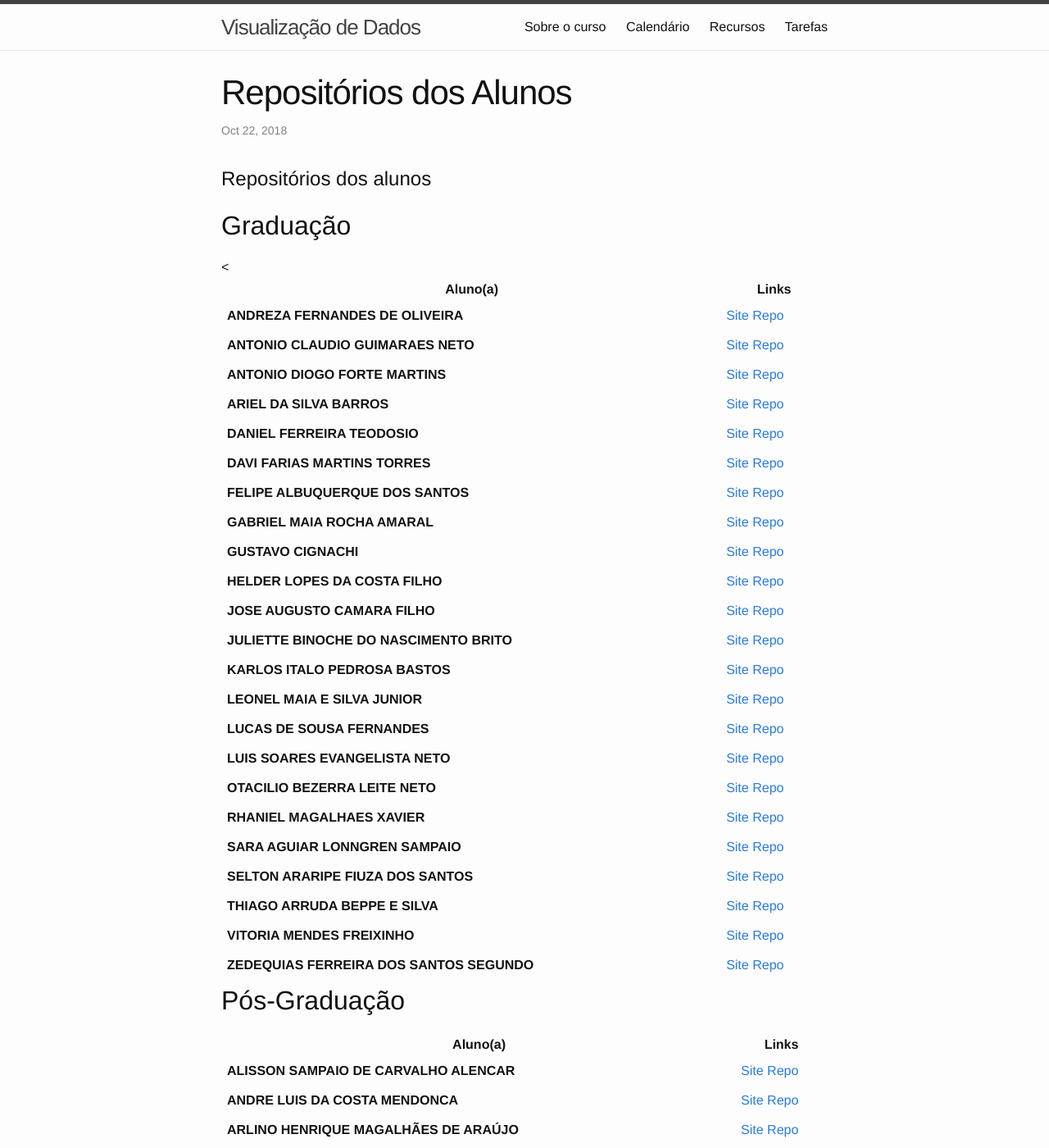
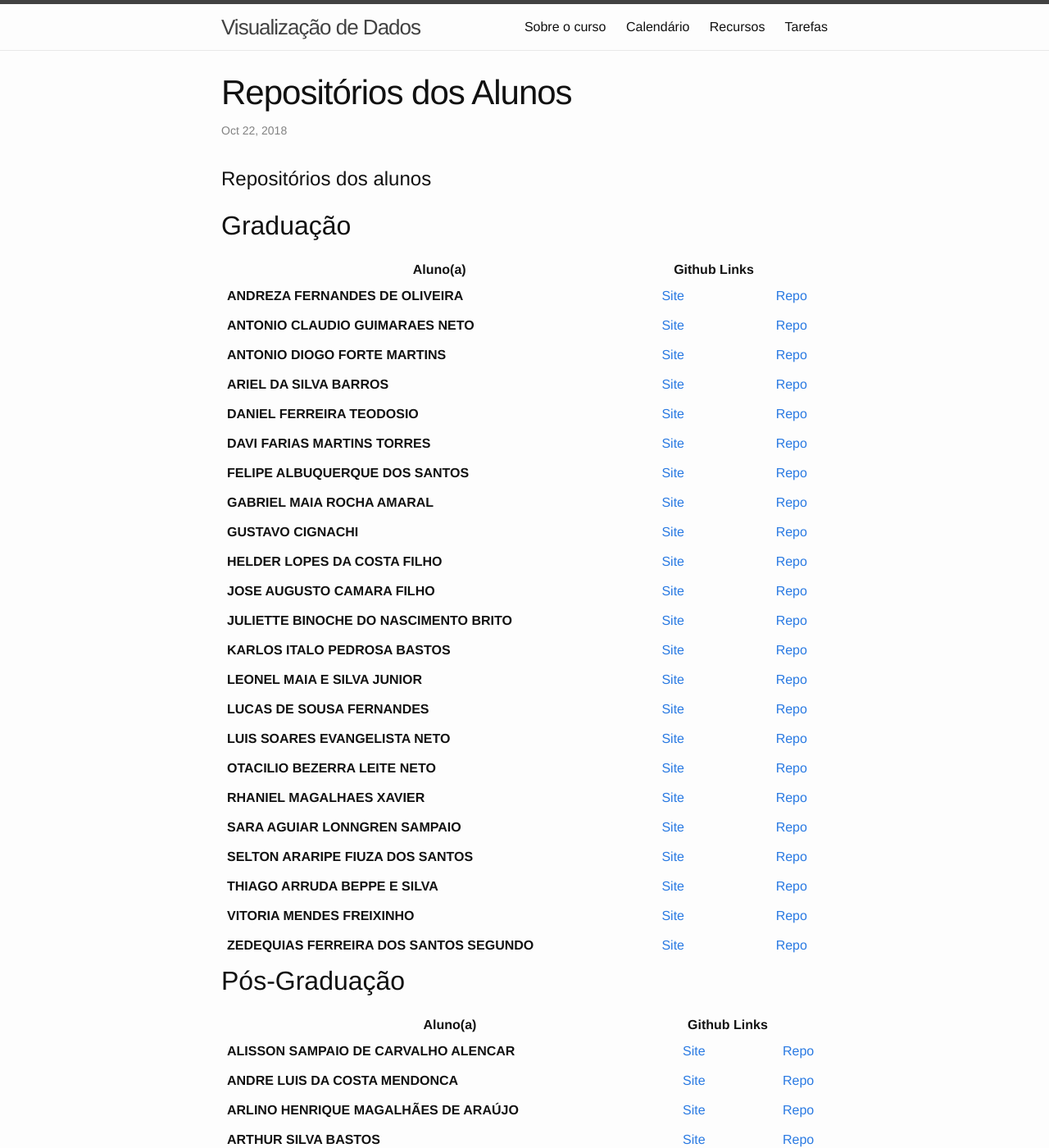
Before and after one commit to emanueles/datavis-course, a Jekyll site: the page built from _posts/2018-10-22-repositorios-alunos.md, in a window 1280 px wide and 1400 px high. Shown: the whole window at 82% size. Built offline with Jekyll 4.4.1, drawn with Linux system fonts in a browser that asks for light colours.

Commit message:
Improved layout.

```diff
--- a/_posts/2018-10-22-repositorios-alunos.md
+++ b/_posts/2018-10-22-repositorios-alunos.md
@@ -14,101 +14,124 @@
   <thead>
     <tr>
       <th>Aluno(a)</th>
-      <th>Links</th>
+      <th>Github Links</th>
     </tr>
   </thead>
   <tbody>
     <tr>
       <td><b>ANDREZA FERNANDES DE OLIVEIRA</b></td>
-      <td><a href="https://andyfernandes.github.io/datavis-course/basic/">Site</a> <a href="https://github.com/andyfernandes/datavis-course">Repo</a></td>
+      <td><a href="https://andyfernandes.github.io/datavis-course/basic/">Site</a></td>
+      <td><a href="https://github.com/andyfernandes/datavis-course">Repo</a></td>
     </tr>
     <tr>
       <td><b>ANTONIO CLAUDIO GUIMARAES NETO</b></td>
-      <td><a href="https://claudiogn.github.io/datavis--course/">Site</a> <a href="https://github.com/claudiogn/datavis--course">Repo</a></td>
+      <td><a href="https://claudiogn.github.io/datavis--course/">Site</a></td>
+      <td><a href="https://github.com/claudiogn/datavis--course">Repo</a></td>
     </tr>
     <tr>
       <td><b>ANTONIO DIOGO FORTE MARTINS</b></td>
-      <td><a href="https://diogofm.github.io/datavis-course/">Site</a> <a href="https://github.com/diogofm/datavis-course">Repo</a></td>
+      <td><a href="https://diogofm.github.io/datavis-course/">Site</a></td>
+      <td><a href="https://github.com/diogofm/datavis-course">Repo</a></td>
     </tr>
     <tr>
       <td><b>ARIEL DA SILVA BARROS</b></td>
-      <td><a href="https://arielbarros.github.io/datavis-course/">Site</a> <a href="https://github.com/ArielBarros/datavis-course">Repo</a></td>
+      <td><a href="https://arielbarros.github.io/datavis-course/">Site</a></td>
+      <td><a href="https://github.com/ArielBarros/datavis-course">Repo</a></td>
     </tr>
     <tr>
       <td><b>DANIEL FERREIRA TEODOSIO</b></td>
-      <td><a href="https://danielteodosio.github.io/datavis-course/">Site</a> <a href="https://github.com/danielteodosio/datavis-course/">Repo</a></td>
+      <td><a href="https://danielteodosio.github.io/datavis-course/">Site</a></td>
+      <td><a href="https://github.com/danielteodosio/datavis-course/">Repo</a></td>
     </tr>
     <tr>
       <td><b>DAVI FARIAS MARTINS TORRES</b></td>
-      <<td><a href="https://dtorres96.github.io/datavis-course/">Site</a> <a href="https://github.com/Dtorres96/datavis-course">Repo</a></td>
+      <td><a href="https://dtorres96.github.io/datavis-course/">Site</a></td>
+      <td><a href="https://github.com/Dtorres96/datavis-course">Repo</a></td>
     </tr>
     <tr>
       <td><b>FELIPE ALBUQUERQUE DOS SANTOS</b></td>
-      <td><a href="https://felipealb.github.io/datavis_ufc/">Site</a> <a href="https://github.com/felipealb/datavis_ufc">Repo</a></td>
+      <td><a href="https://felipealb.github.io/datavis_ufc/">Site</a></td>
+      <td><a href="https://github.com/felipealb/datavis_ufc">Repo</a></td>
     </tr>
     <tr>
       <td><b>GABRIEL MAIA ROCHA AMARAL</b></td>
-      <td><a href="https://gabrielmaia7.github.io/datavis-course/">Site</a> <a href="https://github.com/gabrielmaia7/datavis-course">Repo</a></td>
+      <td><a href="https://gabrielmaia7.github.io/datavis-course/">Site</a></td>
+      <td><a href="https://github.com/gabrielmaia7/datavis-course">Repo</a></td>
     </tr>
     <tr>
       <td><b>GUSTAVO CIGNACHI</b></td>
-      <td><a href="https://gustavocig.github.io/datavis-course/">Site</a> <a href="https://github.com/GustavoCig/datavis-course">Repo</a></td>
+      <td><a href="https://gustavocig.github.io/datavis-course/">Site</a></td>
+      <td><a href="https://github.com/GustavoCig/datavis-course">Repo</a></td>
     </tr>
     <tr>
       <td><b>HELDER LOPES DA COSTA FILHO</b></td>
-      <td><a href="https://heldercostaa.github.io/datavis-course/">Site</a> <a href="https://github.com/heldercostaa/datavis-course">Repo</a></td>
+      <td><a href="https://heldercostaa.github.io/datavis-course/">Site</a></td>
+      <td><a href="https://github.com/heldercostaa/datavis-course">Repo</a></td>
     </tr>
     <tr>
       <td><b>JOSE AUGUSTO CAMARA FILHO</b></td>
-      <td><a href="https://augustocam95.github.io/datavis-course/">Site</a> <a href="https://github.com/AugustoCam95/datavis-course">Repo</a></td>
+      <td><a href="https://augustocam95.github.io/datavis-course/">Site</a></td>
+      <td><a href="https://github.com/AugustoCam95/datavis-course">Repo</a></td>
     </tr>
     <tr>
       <td><b>JULIETTE BINOCHE DO NASCIMENTO BRITO</b></td>
-      <td><a href="https://juliettebnb.github.io/datavis-course/">Site</a> <a href="https://github.com/juliettebnb/datavis-course">Repo</a></td>
+      <td><a href="https://juliettebnb.github.io/datavis-course/">Site</a></td>
+      <td><a href="https://github.com/juliettebnb/datavis-course">Repo</a></td>
     </tr>
     <tr>
       <td><b>KARLOS ITALO PEDROSA BASTOS</b></td>
-      <td><a href="https://karlositalo.github.io/datavis-course/">Site</a> <a href="https://github.com/karlositalo/datavis-course">Repo</a></td>
+      <td><a href="https://karlositalo.github.io/datavis-course/">Site</a></td>
+      <td><a href="https://github.com/karlositalo/datavis-course">Repo</a></td>
     </tr>
     <tr>
       <td><b>LEONEL MAIA E SILVA JUNIOR</b></td>
-      <td><a href="https://leonelmaia.github.io/datavis-course/">Site</a> <a href="https://github.com/leonelmaia/datavis-course">Repo</a></td>
+      <td><a href="https://leonelmaia.github.io/datavis-course/">Site</a></td>
+      <td><a href="https://github.com/leonelmaia/datavis-course">Repo</a></td>
     </tr>
     <tr>
       <td><b>LUCAS DE SOUSA FERNANDES</b></td>
-      <td><a href="https://lucasfernandes42.github.io/dataviscourse/">Site</a> <a href="https://github.com/lucasfernandes42/dataviscourse/">Repo</a></td>
+      <td><a href="https://lucasfernandes42.github.io/dataviscourse/">Site</a></td>
+      <td><a href="https://github.com/lucasfernandes42/dataviscourse/">Repo</a></td>
     </tr>
     <tr>
       <td><b>LUIS SOARES EVANGELISTA NETO</b></td>
-      <td><a href="https://luisseneto.github.io/datavis-course/">Site</a> <a href="https://github.com/luisseneto/datavis-course">Repo</a></td>
+      <td><a href="https://luisseneto.github.io/datavis-course/">Site</a></td>
+      <td><a href="https://github.com/luisseneto/datavis-course">Repo</a></td>
     </tr>
     <tr>
       <td><b>OTACILIO BEZERRA LEITE NETO</b></td>
-      <td><a href="https://tiominho.github.io/datavis-course/">Site</a> <a href="https://github.com/TioMinho/datavis-course">Repo</a></td>
+      <td><a href="https://tiominho.github.io/datavis-course/">Site</a></td>
+      <td><a href="https://github.com/TioMinho/datavis-course">Repo</a></td>
     </tr>
     <tr>
       <td><b>RHANIEL MAGALHAES XAVIER</b></td>
-      <td><a href="https://rhanielmx.github.io/datavis-course/">Site</a> <a href="https://github.com/rhanielmx/datavis-course">Repo</a></td>
+      <td><a href="https://rhanielmx.github.io/datavis-course/">Site</a></td>
+      <td><a href="https://github.com/rhanielmx/datavis-course">Repo</a></td>
     </tr>
     <tr>
       <td><b>SARA AGUIAR LONNGREN SAMPAIO</b></td>
-      <td><a href="https://saralonngren.github.io/datavis-course/">Site</a> <a href="https://github.com/SaraLonngren/datavis-course">Repo</a></td>
+      <td><a href="https://saralonngren.github.io/datavis-course/">Site</a></td>
+      <td><a href="https://github.com/SaraLonngren/datavis-course">Repo</a></td>
     </tr>
     <tr>
       <td><b>SELTON ARARIPE FIUZA DOS SANTOS</b></td>
-      <td><a href="https://seltonfiuza.github.io/">Site</a> <a href="https://github.com/seltonfiuza/datavis">Repo</a></td>
+      <td><a href="https://seltonfiuza.github.io/">Site</a></td>
+      <td><a href="https://github.com/seltonfiuza/datavis">Repo</a></td>
     </tr>
     <tr>
       <td><b>THIAGO ARRUDA BEPPE E SILVA</b></td>
-      <td><a href="https://thiagobeppe.github.io/datavis-course/">Site</a> <a href="https://github.com/thiagobeppe/datavis-course">Repo</a></td>
+      <td><a href="https://thiagobeppe.github.io/datavis-course/">Site</a></td>
+      <td><a href="https://github.com/thiagobeppe/datavis-course">Repo</a></td>
     </tr>
     <tr>
       <td><b>VITORIA MENDES FREIXINHO</b></td>
-      <td><a href="https://vitoriamendes.github.io/datavis-course/">Site</a> <a href="https://github.com/vitoriamendes/datavis-course">Repo</a></td>
+      <td><a href="https://vitoriamendes.github.io/datavis-course/">Site</a></td>
+      <td><a href="https://github.com/vitoriamendes/datavis-course">Repo</a></td>
     </tr>
     <tr>
       <td><b>ZEDEQUIAS FERREIRA DOS SANTOS SEGUNDO</b></td>
-      <td><a href="https://zdsantos.github.io/datavis-course/">Site</a> <a href="https://github.com/zdsantos/datavis-course">Repo</a></td>
+      <td><a href="https://zdsantos.github.io/datavis-course/">Site</a></td>
+      <td><a href="https://github.com/zdsantos/datavis-course">Repo</a></td>
     </tr>
 </tbody>
 </table>
@@ -120,89 +143,109 @@
   <thead>
     <tr>
       <th>Aluno(a)</th>
-      <th>Links</th>
+      <th>Github Links</th>
     </tr>
   </thead>
   <tbody>
     <tr>
       <td><b>ALISSON SAMPAIO DE CARVALHO ALENCAR</b></td>
-      <td><a href="https://alissonsca.github.io/datavis-course/">Site</a> <a href="https://github.com/alissonSCA/datavis-course">Repo</a></td>
+      <td><a href="https://alissonsca.github.io/datavis-course/">Site</a></td>
+      <td><a href="https://github.com/alissonSCA/datavis-course">Repo</a></td>
     </tr>
     <tr>
       <td><b>ANDRE LUIS DA COSTA MENDONCA</b></td>
-      <td><a href="https://andreluiscm.github.io/datavis-course/">Site</a> <a href="https://github.com/andreluiscm/datavis-course">Repo</a></td>
+      <td><a href="https://andreluiscm.github.io/datavis-course/">Site</a></td>
+      <td><a href="https://github.com/andreluiscm/datavis-course">Repo</a></td>
     </tr>
     <tr>
       <td><b>ARLINO HENRIQUE MAGALHÃES DE ARAÚJO</b></td>
-      <td><a href="https://arlino.github.io/datavis-course/">Site</a> <a href="https://github.com/arlino/datavis-course">Repo</a></td>
+      <td><a href="https://arlino.github.io/datavis-course/">Site</a></td>
+      <td><a href="https://github.com/arlino/datavis-course">Repo</a></td>
     </tr>
      <tr>
       <td><b>ARTHUR SILVA BASTOS</b></td>
-      <td><a href="https://arthursb.github.io/datavis--course/">Site</a> <a href="https://github.com/arthursb/datavis--course/">Repo</a></td>
+      <td><a href="https://arthursb.github.io/datavis--course/">Site</a></td>
+      <td><a href="https://github.com/arthursb/datavis--course/">Repo</a></td>
     </tr>
      <tr>
       <td><b>DANIEL AUGUSTO RAMOS MACEDO ANTUNES DE SOUZA</b></td>
-      <td><a href="https://danisson.github.io/datavis-course/">Site</a> <a href="https://github.com/danisson/datavis-course">Repo</a></td>
+      <td><a href="https://danisson.github.io/datavis-course/">Site</a></td>
+      <td><a href="https://github.com/danisson/datavis-course">Repo</a></td>
     </tr>
      <tr>
       <td><b>DANILO AVILAR SILVA</b></td>
-      <td><a href="https://danilo-avilar.github.io/datavis-course/">Site</a> <a href="https://github.com/danilo-avilar/datavis-course">Repo</a></td>
+      <td><a href="https://danilo-avilar.github.io/datavis-course/">Site</a></td>
+      <td><a href="https://github.com/danilo-avilar/datavis-course">Repo</a></td>
     </tr>
      <tr>
       <td><b>FABIANO JOSE GADELHA DE FREITAS</b></td>
-      <td><a href="https://fabianojgf.github.io/datavis-course/">Site</a> <a href="https://github.com/fabianojgf/datavis-course">Repo</a></td>
+      <td><a href="https://fabianojgf.github.io/datavis-course/">Site</a></td>
+      <td><a href="https://github.com/fabianojgf/datavis-course">Repo</a></td>
     </tr>
     <tr>
       <td><b>FRANCILDO FELIX DE MOURA</b></td>
-      <td><a href="https://francildofelix.github.io/datavis--course/">Site</a> <a href="https://github.com/francildofelix/datavis--course">Repo</a></td>
+      <td><a href="https://francildofelix.github.io/datavis--course/">Site</a></td>
+      <td><a href="https://github.com/francildofelix/datavis--course">Repo</a></td>
     </tr>
     <tr>
       <td><b>IAGO CASTRO CHAVES</b></td>
-      <td><a href="https://iagocc.github.io/datavis-course/">Site</a> <a href="https://github.com/iagocc/datavis-course">Repo</a></td>
+      <td><a href="https://iagocc.github.io/datavis-course/">Site</a></td>
+      <td><a href="https://github.com/iagocc/datavis-course">Repo</a></td>
     </tr>
      <tr>
       <td><b>LUCAS DE ANDRADE FERNANDES</b></td>
-      <td><a href="https://lucasfernandes28.github.io/datavis-course/">Site</a> <a href="https://github.com/LucasFernandes28/datavis-course">Repo</a></td>
+      <td><a href="https://lucasfernandes28.github.io/datavis-course/">Site</a></td>
+      <td><a href="https://github.com/LucasFernandes28/datavis-course">Repo</a></td>
     </tr>
      <tr>
       <td><b>LUCAS TORRES MAPURUNGA</b></td>
-      <td><a href="https://tutch.github.io/datavis-course/">Site</a> <a href="https://github.com/Tutch/datavis-course">Repo</a></td>
+      <td><a href="https://tutch.github.io/datavis-course/">Site</a></td>
+      <td><a href="https://github.com/Tutch/datavis-course">Repo</a></td>
     </tr>
      <tr>
       <td><b>MADSON LUIZ DANTAS DIAS</b></td>
-      <td><a href="https://omadson.github.io/datavis-course/">Site</a> <a href="https://github.com/omadson/datavis-course">Repo</a></td>
+      <td><a href="https://omadson.github.io/datavis-course/">Site</a></td>
+      <td><a href="https://github.com/omadson/datavis-course">Repo</a></td>
     </tr>
      <tr>
       <td><b>MÁQUISON FELIPE RIBEIRO DE CASTRO</b></td>
-      <td><a href="https://maquison.github.io/datavis-course/">Site</a> <a href="https://github.com/maquison/datavis-course">Repo</a></td>
+      <td><a href="https://maquison.github.io/datavis-course/">Site</a></td>
+      <td><a href="https://github.com/maquison/datavis-course">Repo</a></td>
     </tr>
      <tr>
       <td><b>MARCELO BRUNO DE ALMEIDA VERAS</b></td>
-      <td><a href="https://marcelobveras.github.io/datavis-course/">Site</a> <a href="https://github.com/marcelobveras/datavis-course">Repo</a></td>
+      <td><a href="https://marcelobveras.github.io/datavis-course/">Site</a></td>
+      <td><a href="https://github.com/marcelobveras/datavis-course">Repo</a></td>
     </tr>
      <tr>
       <td><b>MAURICIO JOSE DE LIMA</b></td>
-      <td><a href="https://limamauricio.github.io/datavis-course/">Site</a> <a href="https://github.com/limamauricio/datavis-course">Repo</a></td>
+      <td><a href="https://limamauricio.github.io/datavis-course/">Site</a></td>
+      <td><a href="https://github.com/limamauricio/datavis-course">Repo</a></td>
     </tr>
      <tr>
       <td><b>MICHAEL FERREIRA DE SOUSA</b></td>
-      <td><a href="https://michaelfsousa.github.io/datavis-course/">Site</a> <a href="https://github.com/michaelfsousa/datavis-course">Repo</a></td>
+      <td><a href="https://michaelfsousa.github.io/datavis-course/">Site</a></td>
+      <td><a href="https://github.com/michaelfsousa/datavis-course">Repo</a></td>
     </tr>
      <tr>
       <td><b>RENAN GOMES VIEIRA</b></td>
-      <td><a href="https://renangv.github.io/datavis-course/">Site</a> <a href="https://github.com/renangv/datavis-course">Repo</a></td>
+      <td><a href="https://renangv.github.io/datavis-course/">Site</a></td>
+      <td><a href="https://github.com/renangv/datavis-course">Repo</a></td>
     </tr>
      <tr>
       <td><b>TIAGO DA SILVA VINUTO</b></td>
-      <td><a href="https://thiagosv1.github.io/datavis-course/">Site</a> <a href="https://github.com/thiagosv1/datavis-course">Repo</a></td>
+      <td><a href="https://thiagosv1.github.io/datavis-course/">Site</a></td>
+      <td><a href="https://github.com/thiagosv1/datavis-course">Repo</a></td>
     </tr>
     <tr>
       <td><b>VITORIA REGINA NICOLAU SILVESTRE</b></td>
-      <td><a href="https://vitoriasilvestre.github.io/datavis-course/">Site</a> <a href="https://github.com/vitoriasilvestre/datavis-course">Repo</a></td>
+      <td><a href="https://vitoriasilvestre.github.io/datavis-course/">Site</a></td>
+      <td><a href="https://github.com/vitoriasilvestre/datavis-course">Repo</a></td>
     </tr>
     <tr>
       <td><b>WESLLEY LIOBA CALDAS</b></td>
-      <td><a href="https://weslleylc.github.io/datavis-course/">Site</a> <a href="https://github.com/weslleylc/datavis-course">Repo</a></td>
+      <td><a href="https://weslleylc.github.io/datavis-course/">Site</a></td>
+      <td><a href="https://github.com/weslleylc/datavis-course">Repo</a></td>
     </tr>
     </tbody>
 </table>
```
Also changed, not shown: other parts of _posts/2018-10-22-repositorios-alunos.md (+1 -1 lines).
